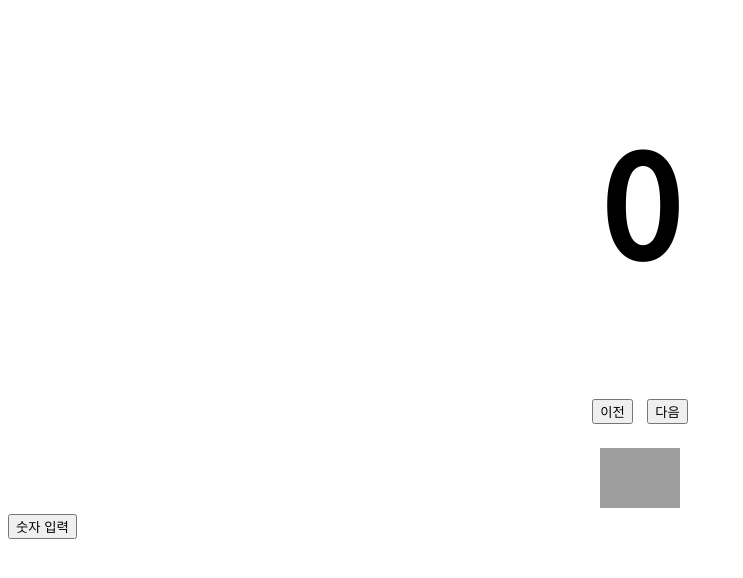
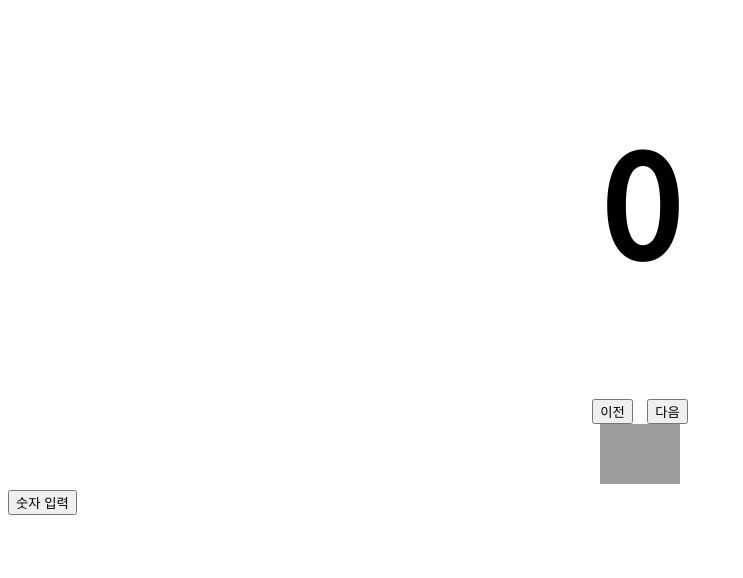
Before and after one commit to Adminstrator10/number, a plain HTML site: page index.html in a window 1280 px wide. Shown: the part 58-636 px from the top of the page, without its empty margins (0-743 px from the left). Drawn offline with Linux system fonts and the light colour scheme; grey boxes are pictures that could not be loaded.

Commit message:
Update index.html

```diff
--- a/index.html
+++ b/index.html
@@ -27,7 +27,7 @@
             <h1 id="num">0</h1>
             <button id="prev">이전</button>
             <span>&nbsp;&nbsp;</span>
-            <button id="next">다음</button><br><br>
+            <button id="next">다음</button><br>
             <img onclick="checknum()" alt="audio" id="audio"src="https://cdn3.iconfinder.com/data/icons/web-ui-3/128/Audio-2-512.png">
             </div>
         <button id="numHandler">숫자 입력</button>
```
